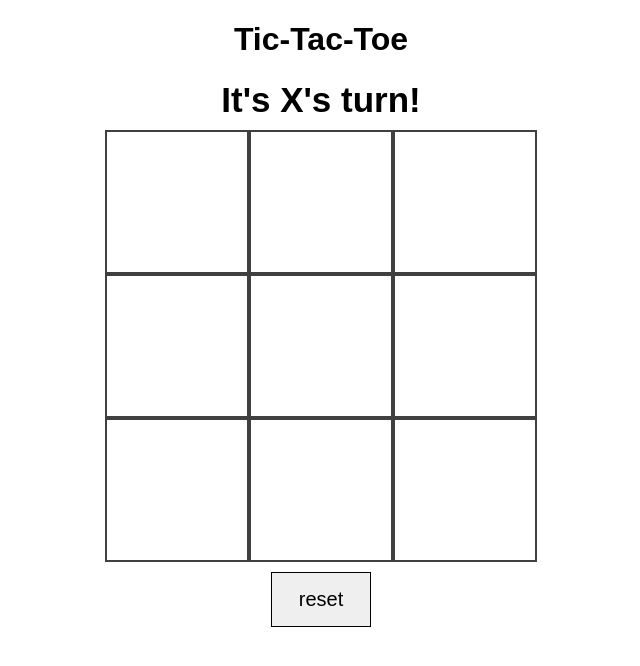
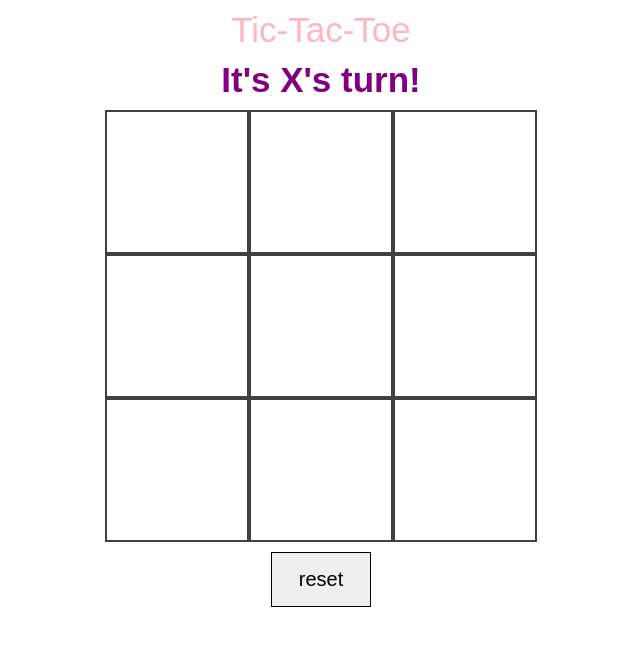
Before and after one commit to grullonr/Rafael-s-TicTacToe, a plain HTML site: page index.html in a window 1280 px wide. Shown: the whole page, without its empty margins (319-959 px from the left). Drawn offline with Linux system fonts and the light colour scheme.

Commit message:
Update style.css

```diff
--- a/style.css
+++ b/style.css
@@ -3,11 +3,21 @@ body {
     font-family: Arial, Helvetica, sans-serif;
     }
 
+h1 {
+    font-size: 35px;
+    margin: 0 auto;
+    margin: 10px;
+    color: lightpink;
+    font-weight: normal;
+
+}
 
 h2 {
     margin: 0 auto;
     font-size: 35px;
     margin: 10px;
+    color: purple;
+    font-weight: bold;
 }
 
 
```
